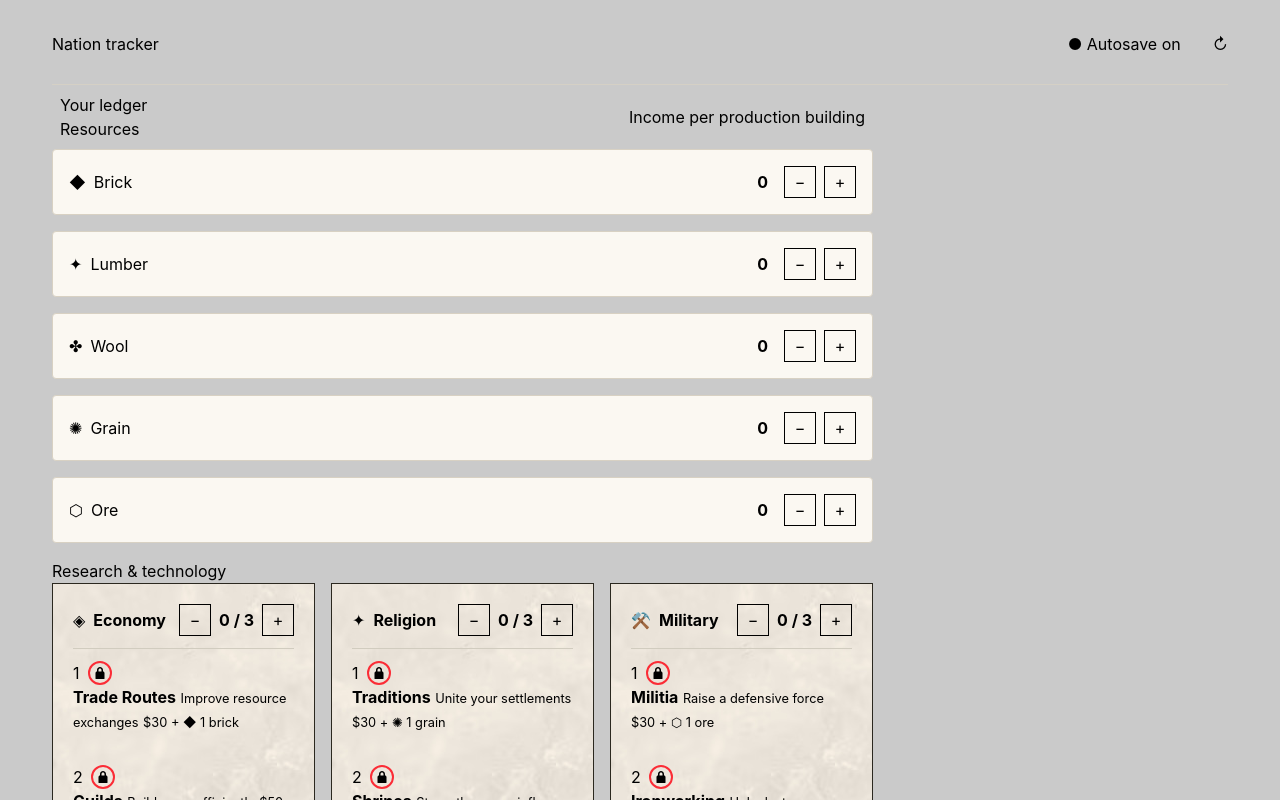
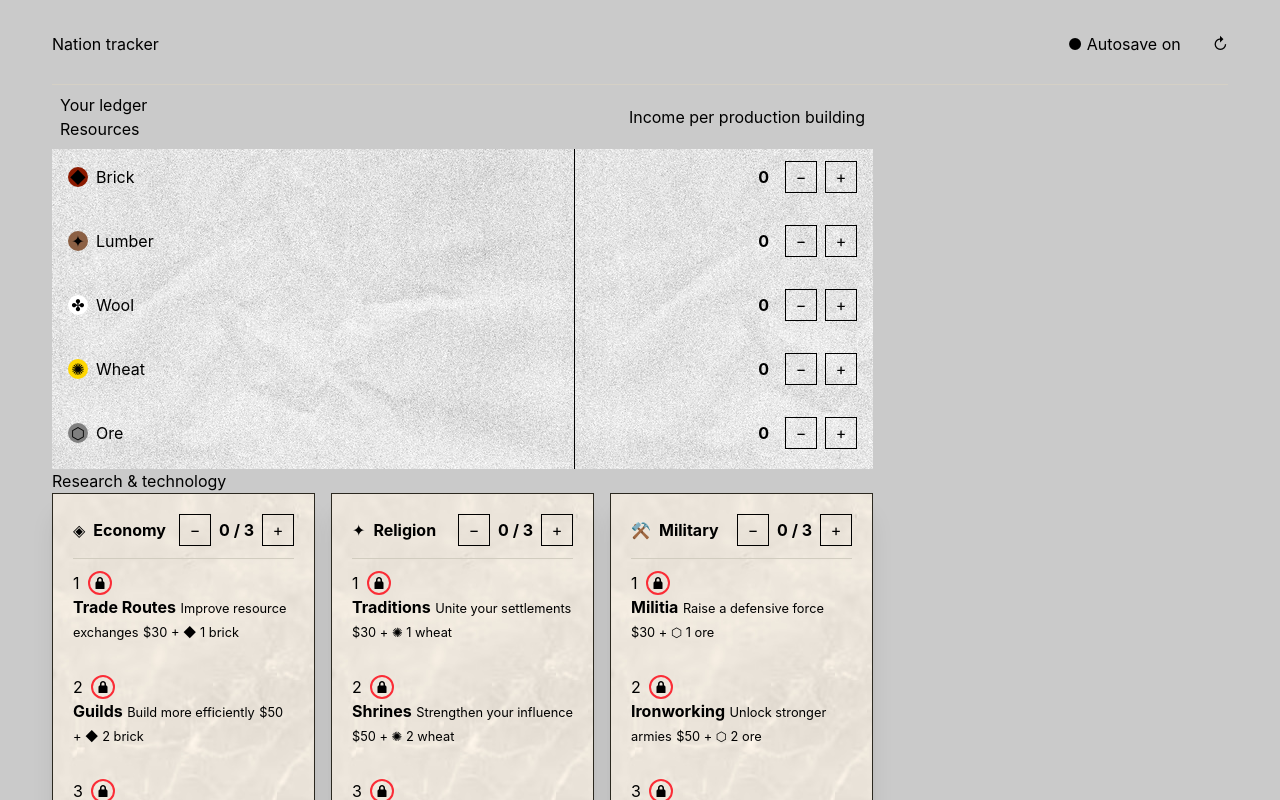
Before and after one commit to Gabriel-Schumacher/risk-app, a SvelteKit app: page / in a window 1280 px wide. Shown: the top 800 px of the page. Built offline with nearby package versions, Linux system fonts and the light colour scheme.

Commit message:
Styling of resouces

```diff
--- a/src/routes/+page.svelte
+++ b/src/routes/+page.svelte
@@ -12,11 +12,11 @@
 	};
 
 	const resourceInfo: Record<Resource, { label: string; icon: string; tone: string; color: string }> = {
-		brick: { label: 'Brick', icon: '◆', tone: 'brick', color: 'red' },
-		wood: { label: 'Lumber', icon: '✦', tone: 'wood', color: 'brown' },
-		sheep: { label: 'Wool', icon: '✤', tone: 'sheep', color: 'green' },
-		wheat: { label: 'Grain', icon: '✺', tone: 'wheat', color: 'yellow' },
-		ore: { label: 'Ore', icon: '⬡', tone: 'ore', color: 'gray' }
+		brick: { label: 'Brick', icon: '◆', tone: 'brick', color: '#8C1A00' },
+		wood: { label: 'Lumber', icon: '✦', tone: 'wood', color: '#8C6044' },
+		sheep: { label: 'Wool', icon: '✤', tone: 'sheep', color: '#ffffff' },
+		wheat: { label: 'Wheat', icon: '✺', tone: 'wheat', color: '#FFD700' },
+		ore: { label: 'Ore', icon: '⬡', tone: 'ore', color: '#808080' }
 	};
 	const technologyTrees = [
 		{
@@ -153,12 +153,12 @@
 				<div><p class="eyebrow">Your ledger</p><h3>Resources</h3></div>
 				<span class="hint">Income per production building</span>
 			</div>
-			<div class="flex flex-col gap-4">
+			<div class="flex flex-col gap-2 parchmentImage">
 				{#each Object.entries(resourceInfo) as [key, info]}
 					{@const resource = key as Resource}
-					<article class={`flex justify-between gap-4 ${info.tone} rounded-sm border border-[#d8d1c3] bg-[#fbf8f2] p-4`}>
+					<article class={`flex justify-between gap-4 ${info.tone} p-3 px-4`}>
 						<div class="flex items-center gap-2">
-							<span class="resource-icon">{info.icon}</span>
+							<span class="resource-icon border-2 rounded-full w-5 h-5 flex items-center justify-center" style={`border-color: ${info.color}; background-color: ${info.color}`}>{info.icon}</span>
 							<span class="resource-label">{info.label}</span>
 						</div>
 						<div class="flex items-center gap-4">
@@ -178,7 +178,7 @@
 					<div><h3>Research &amp; technology</h3></div></div>
 				<div class="tech-preview grid gap-4 sm:grid-cols-3">
 					{#each technologyTrees as tree}
-						<div class='marbleImage p-5 pb-2 {`border border-[#2b281f] p-2 ${tree.tone}`}'>
+						<div class='marbleImage p-5 pb-2 shadow-xl {`border border-[#2b281f] p-2 ${tree.tone}`}'>
 							<div class="mb-3 flex items-center gap-2 border-b border-[#d1ccbf] pb-3">
 								<span class="tech-branch-icon">{tree.icon}</span>
 								<strong class="flex-1">{tree.name}</strong>
@@ -221,4 +221,7 @@
     .marbleImage {
 		background-image: url('/src/lib/assets/ymarble.jpg');
     }
+	.parchmentImage {
+		background-image: url('/src/lib/assets/parchment.jpg');
+	}
 </style>
```
Also changed, not shown: src/lib/assets/parchment.jpg (added).
